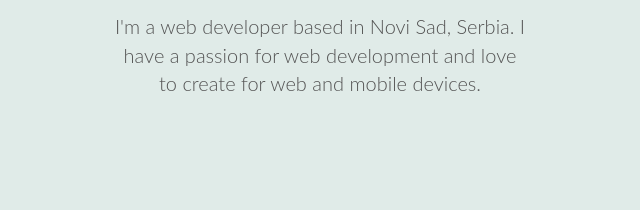
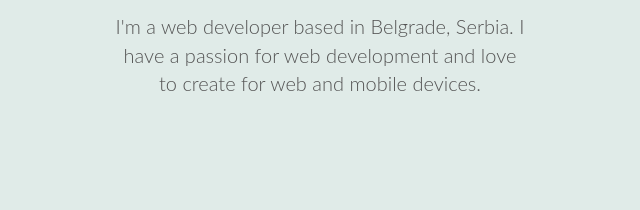
Before and after one commit to spock1996/AleksD, a plain HTML site: page index.html in a window 1280 px wide. Shown: the part 1062-1272 px from the top of the page, 320-960 px from the left. Drawn offline with nearby package versions, Linux system fonts and the light colour scheme.

Commit message:
Update index.html

```diff
--- a/index.html
+++ b/index.html
@@ -39,7 +39,7 @@
             <img  src="icons/myAvatar.png " width="150px" height="150px">
         </figure>
             <h3>Hi</h3>
-            <p>I'm a web developer based in Novi Sad, Serbia. I have a passion for web development and love to create for web and mobile devices.</p>
+            <p>I'm a web developer based in Belgrade, Serbia. I have a passion for web development and love to create for web and mobile devices.</p>
         </div>
     </section>
 
```
